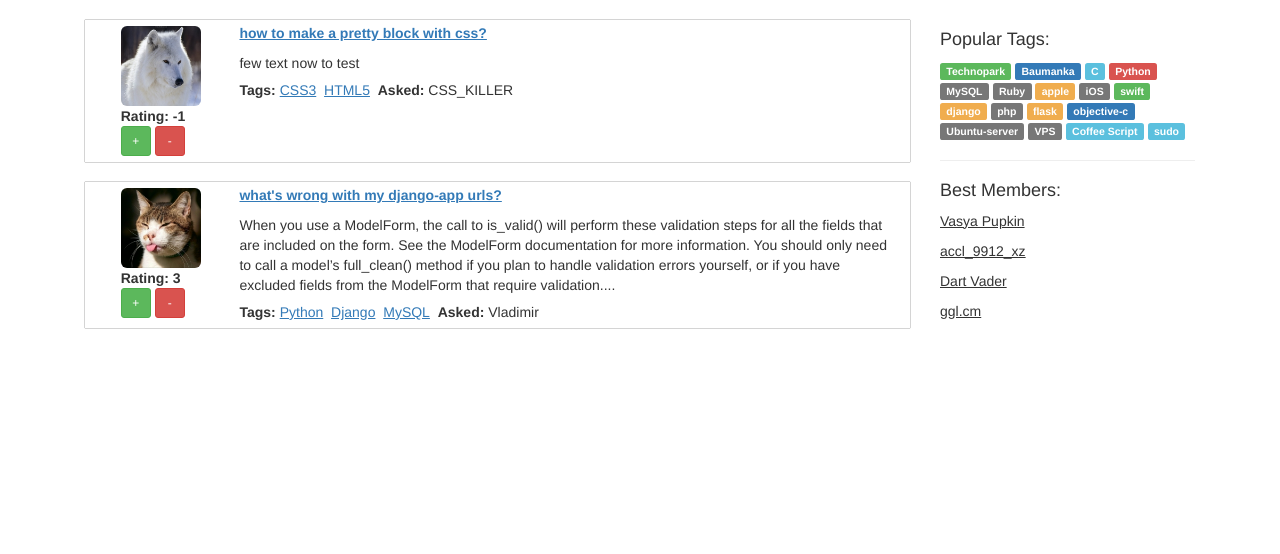
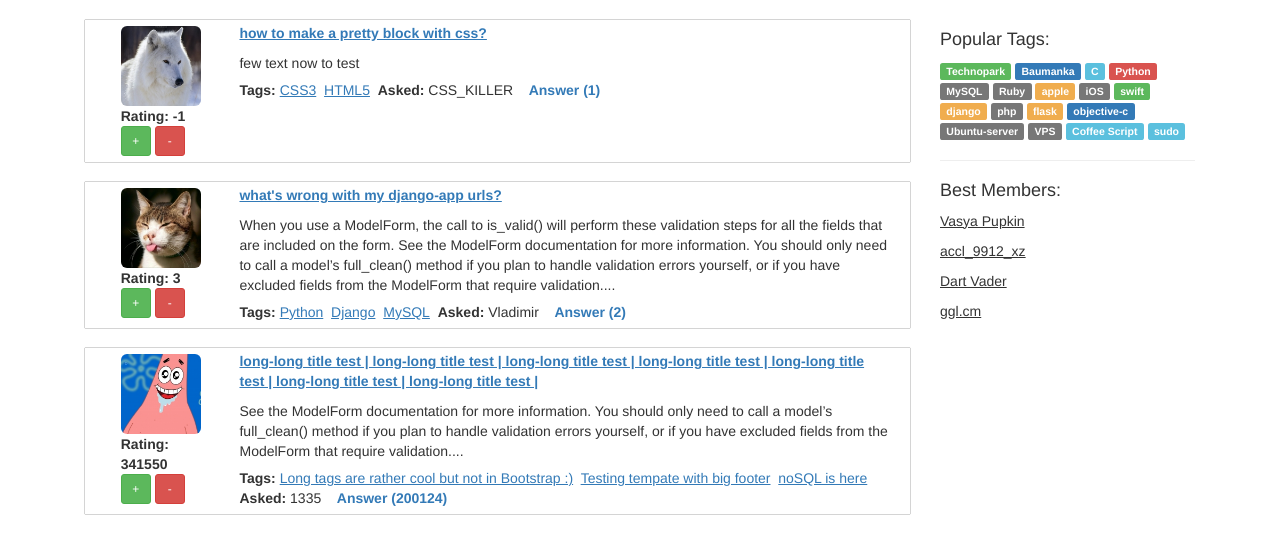
Before and after one commit to d3QUone/ask_kasatkin, a Django app: page / in a window 1280 px wide. Shown: the part 50-604 px from the top of the page. Run offline with Django 3.2, Linux system fonts and the light colour scheme; some libraries are stand-ins or nearby versions.

Commit message:
new test case (third static question)

```diff
--- a/ask_kasatkin/core/templates/core/templates/index.html
+++ b/ask_kasatkin/core/templates/core/templates/index.html
@@ -45,7 +45,8 @@
                         <a href="/search_by_tag_method?tag={{ tag }}" style="text-decoration: underline;">{{ tag }}</a>&nbsp;
                     {% endfor %}
                 {% endif %}
-                <strong>Asked:</strong> {{ item.author }}
+                <strong>Asked:</strong> {{ item.author }} &nbsp;&nbsp;
+                <a href="{{ item.link }}"><strong>Answer ({{ item.answers }})</strong></a>
                 </div>
             </div>
         </div>
--- a/ask_kasatkin/core/views.py
+++ b/ask_kasatkin/core/views.py
@@ -43,6 +43,18 @@ def index_page(request):
 
             "author": "Vladimir",
             "avatar": "Vladimir.jpg"
+        },
+        {
+            "title": "long-long title test | "*7,
+            "link": "link_to_open_the_question_thread_by_ID_i_think",
+            "text": "See the ModelForm documentation for more information. You should only need to call a model’s full_clean() method if you plan to handle validation errors yourself, or if you have excluded fields from the ModelForm that require validation."[:400] + "...",  # first 400 chars e.g
+            # "date": "28.02.15 ",  # no data in block, needed for sorting only
+            "rating": 341550,
+            "answers": 200124,  # contributed answers
+            "tags": ["Long tags are rather cool but not in Bootstrap :)", "Testing tempate with big footer", "noSQL is here"],  # 3 tags - MAX
+
+            "author": "1335",
+            "avatar": "1335.jpg"
         }
     ]
     # make sure the user is logged + load personal data
```
Also changed, not shown: 2 other files.
